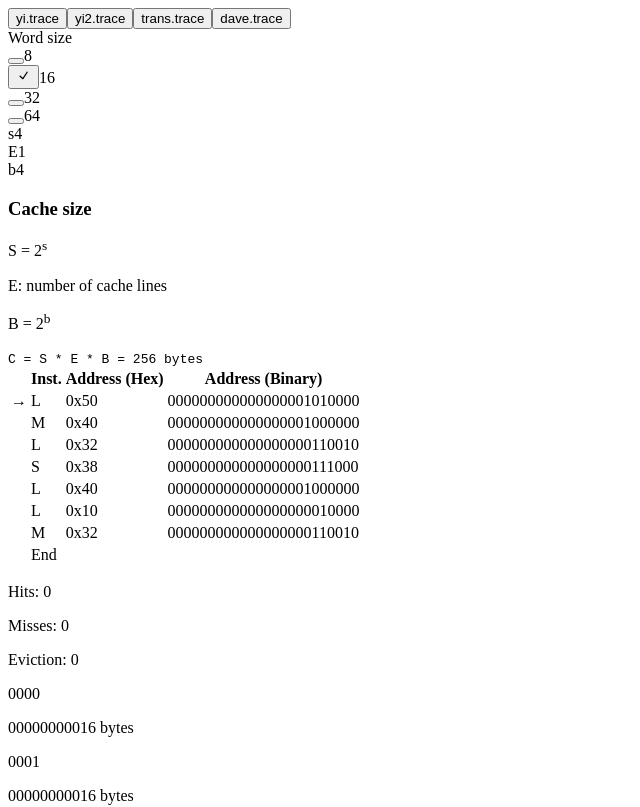
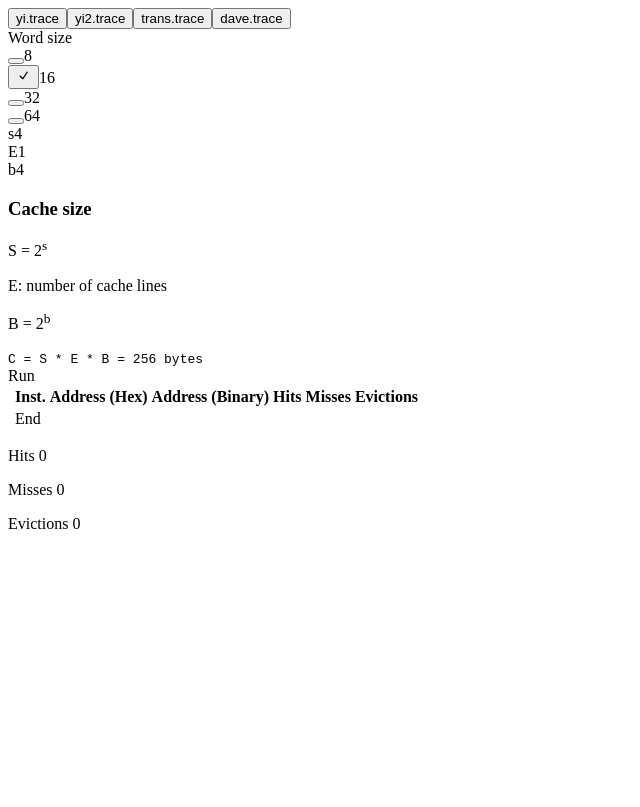
Before and after one commit to ahnwarez/ahnwarez.github.io, a React (Vite) app: page / in a window 1280 px wide. Shown: the top 807 px of the page, without its empty margins (0-640 px from the left). Built offline with nearby package versions, Linux system fonts and the light colour scheme.

Commit message:
fix logic and got it working

```diff
--- a/src/App.tsx
+++ b/src/App.tsx
@@ -8,33 +8,95 @@ import { useState } from 'react'
 import { TraceView } from './components/traceView'
 import { CacheView } from './components/cacheView'
 import { getTrace, parse } from './traces'
+import { nextCache } from './cache'
+
+export function initSet({ s, E }: { s: number; E: number }) {
+  return Array(2 ** s)
+    .fill(() => 0)
+    .map(() =>
+      Array(E)
+        .fill(() => 0)
+        .map(() => ({
+          valid: false,
+          tag: 0n,
+        })),
+    )
+}
 
 export function App() {
-  const [selectedExample, setSelectedExample] = useState('yi2')
+  const [selectedExample, setSelectedExample] = useState<string>()
   const [word, setWord] = useState(16)
   const [s, setS] = useState(4)
   const [E, setE] = useState(1)
   const [b, setb] = useState(4)
-  const [pc, setPC] = useState(0)
+  const [pc, setPC] = useState(-1)
+  const [addresses, setAddresses] = useState<ReturnType<typeof parse>>([])
+  const [pcMax, setPcMax] = useState(0)
+  const [sets, setSets] = useState<ReturnType<typeof initSet>>([])
 
-  const trace = parse(s, b, getTrace(selectedExample))
+  function run(pc: number) {
+    if (!selectedExample) {
+      return
+    }
+
+    const sets = initSet({ s, E })
+    const addresses = parse(s, b, getTrace(selectedExample))
+    const newCache = nextCache({
+      pc,
+      E,
+      s,
+      b,
+      oldSets: sets,
+      addresses,
+    })
+    if (newCache.addresses[pc - 1]?.instruction === 'M') {
+      const newCache2 = nextCache({
+        pc,
+        E,
+        s,
+        b,
+        oldSets: newCache.newSets,
+        addresses: newCache.addresses,
+      })
+      setSets(() => newCache2.newSets)
+      setAddresses(() => newCache2.addresses)
+      setPcMax(() => addresses.length)
+      return
+    }
+
+    setSets(() => newCache.newSets)
+    setAddresses(() => newCache.addresses)
+    setPcMax(() => addresses.length)
+  }
 
   function handleChange_s(values: number[]) {
     setS(() => values[0])
+    run(pc)
   }
+
   function handleChange_E(values: number[]) {
     setE(() => values[0])
+    run(pc)
   }
 
   function handleChange_b(values: number[]) {
     setb(() => values[0])
+    run(pc)
   }
 
   function handleChangeWord(value: string) {
     setWord(() => Number(value))
+    run(pc)
   }
+
   function handleChangeSelectedExampe(name: string) {
     setSelectedExample(() => name)
+    run(0)
+  }
+
+  function handleChangePC(values: number[]) {
+    setPC(() => values[0])
+    run(values[0])
   }
 
   const S = 1 << s
@@ -107,7 +169,7 @@ export function App() {
                 </div>
                 <Slider
                   step={1}
-                  min={1}
+                  min={0}
                   max={10}
                   value={[s]}
                   onValueChange={handleChange_s}
@@ -162,11 +224,22 @@ export function App() {
             </CardHeader>
           </Card>
         </div>
-        <div>
-          <TraceView trace={trace} pc={pc} s={s} b={b} word={word} />
+        <div className="flex flex-col gap-4">
+          <div id="controls" className="flex gap-4">
+            Run{' '}
+            <Slider
+              min={0}
+              max={pcMax}
+              step={1}
+              value={[pc]}
+              onValueChange={handleChangePC}
+            />
+          </div>
+          <TraceView trace={addresses} pc={pc} s={s} b={b} word={word} />
           <CacheView
-            trace={trace}
-            filename={selectedExample}
+            addresses={addresses}
+            sets={sets}
+            pc={pc}
             E={E}
             s={s}
             b={b}
--- a/src/cache.ts
+++ b/src/cache.ts
@@ -1,37 +1,53 @@
-export function getCache({
-  address,
-  sets,
-  s,
-  b,
-}: {
-  address: number
-  sets: Array<Array<{ valid: boolean; tag: bigint }>>
+import { parse } from './traces'
+
+type Addresses = ReturnType<typeof parse>
+interface Args {
+  addresses: Addresses
+  oldSets: Array<Array<{ valid: boolean; tag: bigint }>>
   s: number
   E: number
   b: number
-}) {
-  const setIndex = (BigInt(address) >> BigInt(b)) & ((1n << BigInt(s)) - 1n)
-  const tag = BigInt(address) >> BigInt(s + b)
+  pc: number
+}
+export function nextCache({ addresses, s, b, pc, oldSets }: Args) {
+  const newSets = [...oldSets]
+  const newAddresses = addresses.map((address, currentIndex) => {
+    if (currentIndex > pc - 1) {
+      return address
+    }
+
+    const setIndex =
+      (BigInt(address.address) >> BigInt(b)) & ((1n << BigInt(s)) - 1n)
+    const tag = BigInt(address.address) >> BigInt(s + b)
 
     const setNumber = Number(setIndex)
-  const set = sets[setNumber]
+    const newSet = newSets[setNumber]
 
     // Check for hit
-  for (let i = 0; i < set.length; i++) {
-    if (set[i].valid && set[i].tag === tag) {
-      return { hit: 1, miss: 0, eviction: 0, sets }
+    for (let i = 0; i < newSet.length; i++) {
+      if (newSet[i].valid && newSet[i].tag === tag) {
+        return {
+          ...address,
+          hit: 1,
+        }
       }
     }
 
     // It's a miss, find an empty line or evict
-  const emptyLineIndex = set.findIndex((line) => !line.valid)
+    const emptyLineIndex = newSet.findIndex((line) => !line.valid)
 
     if (emptyLineIndex !== -1) {
-    sets[setNumber][emptyLineIndex] = { valid: true, tag }
-    return { hit: 0, miss: 1, eviction: 0, sets }
+      newSets[setNumber][emptyLineIndex] = { valid: true, tag }
+      return {
+        ...address,
+        miss: 1,
+      }
     } else {
       // Eviction (assuming LRU policy, we evict the first line)
-    sets[setNumber][0] = { valid: true, tag }
-    return { hit: 0, miss: 1, eviction: 1, sets }
+      newSets[setNumber][0] = { valid: true, tag }
+      return { ...address, miss: 1, eviction: 1 }
     }
+  })
+
+  return { addresses: newAddresses, newSets }
 }
--- a/src/components/cacheView.tsx
+++ b/src/components/cacheView.tsx
@@ -1,9 +1,7 @@
-import { Slider } from '@radix-ui/react-slider'
-import { useEffect, useState } from 'react'
 import { parse } from '../traces'
-import { getCache } from '../cache'
+import { initSet } from '../App'
 
-type Trace = ReturnType<typeof parse>
+type Addresses = ReturnType<typeof parse>
 
 interface CacheViewProps {
   word: number
@@ -11,95 +9,28 @@ interface CacheViewProps {
   b: number
   B: number
   E: number
-  trace: Trace
+  pc: number
+  addresses: Addresses
+  sets: ReturnType<typeof initSet>
 }
 
-export function CacheView({ s, b, word, E, B, trace }: CacheViewProps) {
-  const [pc, setPC] = useState(0)
-  const [hits, setHits] = useState(0)
-  const [misses, setMisses] = useState(0)
-  const [evictions, setEvictions] = useState(0)
-
-  const [sets, setSets] = useState(
-    Array(2 ** s)
-      .fill(() => 0)
-      .map(() =>
-        Array(E)
-          .fill(() => 0)
-          .map(() => ({
-            valid: false,
-            tag: 0n,
-          })),
-      ),
+export function CacheView({ addresses, s, b, word, B, sets }: CacheViewProps) {
+  const summary = addresses.reduce(
+    (acc, v) => ({
+      hits: acc.hits + v.hit,
+      misses: acc.misses + v.miss,
+      evictions: acc.evictions + v.eviction,
+    }),
+    { hits: 0, misses: 0, evictions: 0 },
   )
-
-  useEffect(() => {
-    let hits = 0
-    let misses = 0
-    let evictions = 0
-    trace.slice(0, pc).forEach((trace) => {
-      const {
-        hit,
-        eviction,
-        miss,
-        sets: newSets,
-      } = getCache({
-        address: trace.address,
-        sets,
-        s,
-        E,
-        b,
-      })
-      setSets(() => newSets)
-      if (trace.instruction === 'M') {
-        const {
-          hit,
-          eviction,
-          miss,
-          sets: newSets,
-        } = getCache({
-          address: trace.address,
-          sets,
-          s,
-          E,
-          b,
-        })
-        hits += hit
-        misses += miss
-        evictions += eviction
-        setSets(() => newSets)
-      }
-      hits += hit
-      misses += miss
-      evictions += eviction
-    })
-
-    setHits(() => hits)
-    setMisses(() => misses)
-    setEvictions(() => evictions)
-  }, [s, E, b, pc])
-
-  function handlePC(values: number[]) {
-    const pc = values[0]
-    setPC(() => pc)
-  }
-
   return (
     <div className="flex flex-col">
-      <div id="controls" className="space-x-4 flex justify-end">
-        <Slider
-          min={0}
-          max={trace.length}
-          step={1}
-          value={[pc]}
-          onValueChange={handlePC}
-        />
-      </div>
-
       <div className="flex gap-2">
-        <p>Hits: {hits}</p>
-        <p>Misses: {misses}</p>
-        <p>Eviction: {evictions}</p>
+        <div className="flex gap-2">
+          <p>Hits {summary.hits}</p>
+          <p>Misses {summary.misses}</p>
+          <p>Evictions {summary.evictions}</p>
+        </div>
       </div>
       <div
         id="sets"
--- a/src/components/traceView.tsx
+++ b/src/components/traceView.tsx
@@ -1,3 +1,4 @@
+import { parse } from '../traces'
 import {
   Table,
   TableBody,
@@ -12,13 +13,7 @@ interface TraceProps {
   word: number
   s: number
   b: number
-  trace: Array<{
-    address: number
-    instruction: string
-    tag: bigint
-    setIndex: bigint
-    B: bigint
-  }>
+  trace: ReturnType<typeof parse>
 }
 
 export function TraceView({ s, b, pc, word, trace }: TraceProps) {
@@ -30,11 +25,14 @@ export function TraceView({ s, b, pc, word, trace }: TraceProps) {
           <TableHead>Inst.</TableHead>
           <TableHead>Address (Hex)</TableHead>
           <TableHead>Address (Binary)</TableHead>
+          <TableHead>Hits</TableHead>
+          <TableHead>Misses</TableHead>
+          <TableHead>Evictions</TableHead>
         </TableRow>
       </TableHeader>
       <TableBody className="font-mono">
         {trace.map((t, i) => (
-          <TableRow key={t.address}>
+          <TableRow key={t.i}>
             <TableCell className="text-foreground size-8">
               {i === pc ? '→' : ''}
             </TableCell>
@@ -53,6 +51,9 @@ export function TraceView({ s, b, pc, word, trace }: TraceProps) {
                 {t.B.toString(2).padStart(b, '0')}
               </span>
             </TableCell>
+            <TableCell> {t.hit}</TableCell>
+            <TableCell> {t.miss}</TableCell>
+            <TableCell> {t.eviction}</TableCell>
           </TableRow>
         ))}
         <TableRow>
--- a/src/traces.ts
+++ b/src/traces.ts
@@ -34,7 +34,17 @@ export function parse(s: number, b: number, text: string) {
     const setIndex = (BigInt(address) >> BigInt(b)) & ((1n << BigInt(s)) - 1n)
     const tag = BigInt(address) >> BigInt(s + b)
     const B = BigInt(address) & ((1n << BigInt(b)) - 1n)
-    addresses.push({ i, instruction, address, tag, setIndex, B })
+    addresses.push({
+      i,
+      instruction,
+      address,
+      tag,
+      setIndex,
+      B,
+      hit: 0,
+      miss: 0,
+      eviction: 0,
+    })
     i++
   }
 
```
Lines whose indentation alone changed are shown as unchanged.
